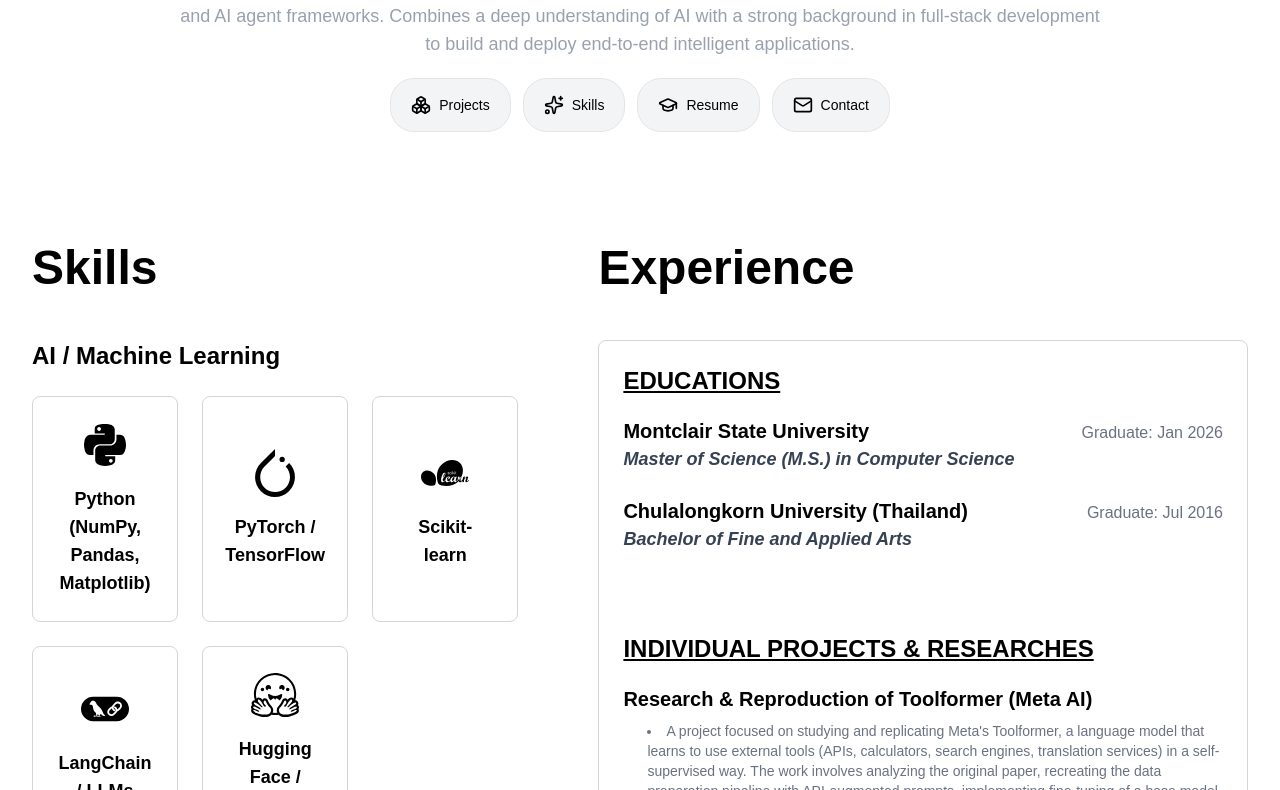
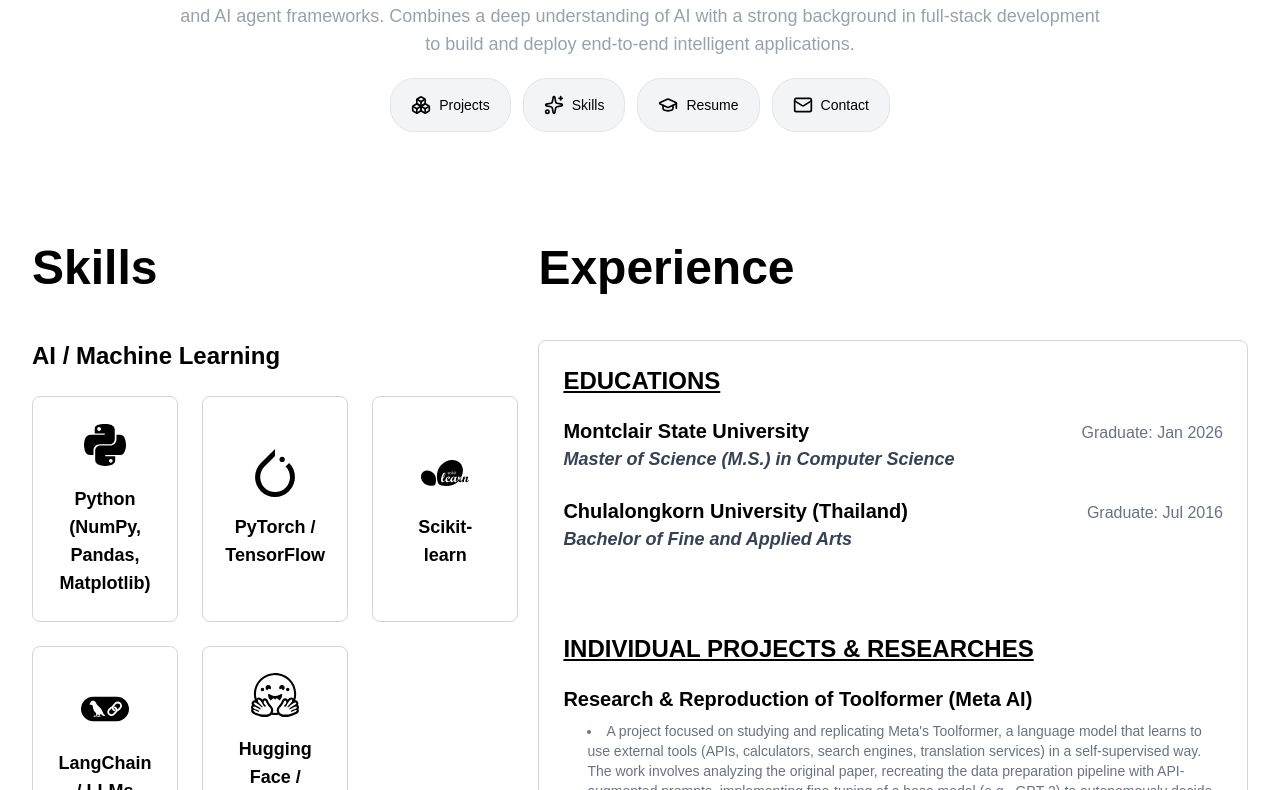
Before and after one commit to Thoophoms/thoophoms-portfolio-site, a Next.js app: page /skills in a window 1280 px wide. Shown: the part 310-1100 px from the top of the page. Built offline with nearby package versions, Linux system fonts and the light colour scheme.

Commit message:
Fix experiences box on skills page

```diff
--- a/app/skills/page.js
+++ b/app/skills/page.js
@@ -170,10 +170,10 @@ export default function SkillPage() {
                         ))}
                     </div>
                     <div className="lg:w-3/5">
-                        <h1 className="text-5xl font-bold text-center lg:text-left ml-20 mb-12">Experience</h1>
+                        <h1 className="text-5xl font-bold text-center lg:text-left ml-5 mb-12">Experience</h1>
 
                         {/* Scroll Box add later max-h-[600px]*/}
-                        <div className="ml-20 border border-gray-300 rounded-lg p-6 overflow-y-auto">
+                        <div className="ml-5 border border-gray-300 rounded-lg p-6 overflow-y-auto">
 
                             {/* Educations Section */}
                             <div className="mb-20">
```
